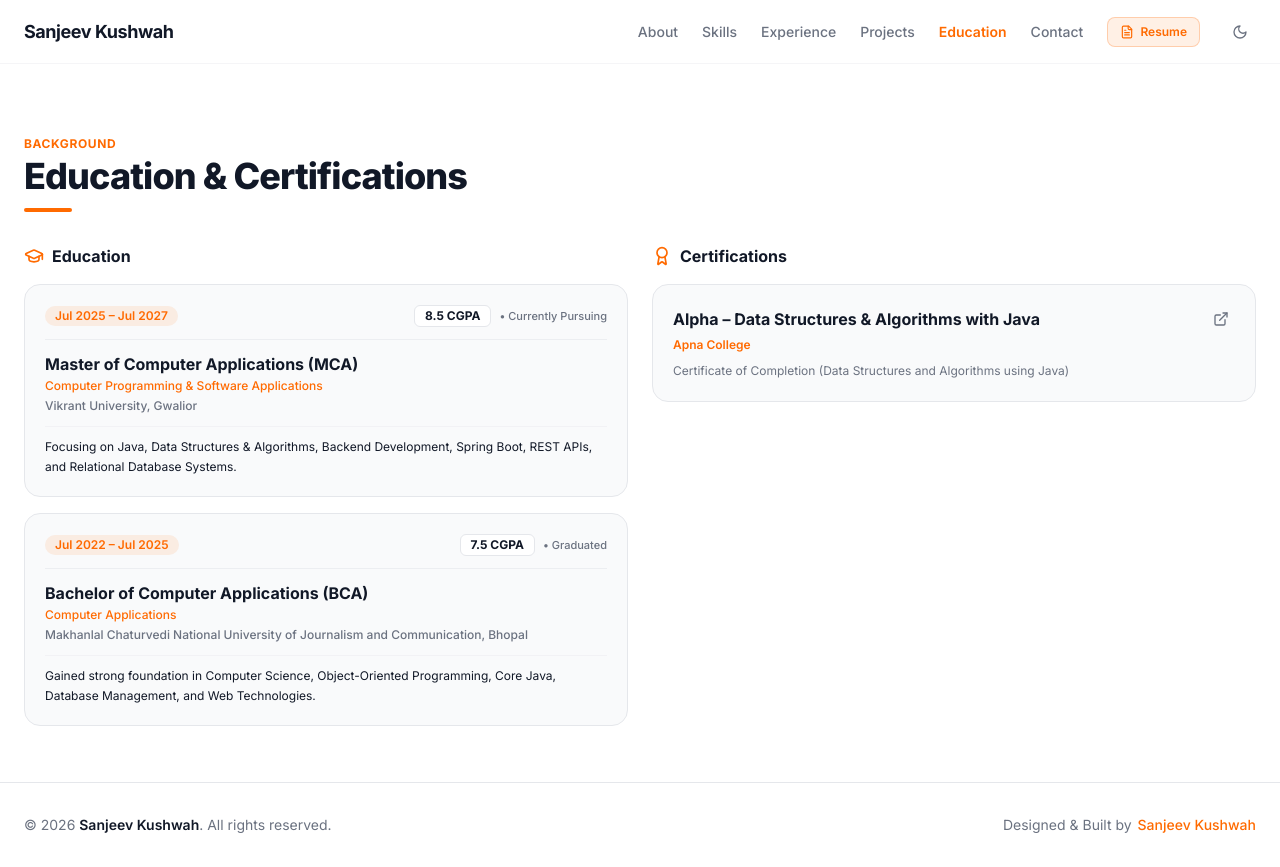
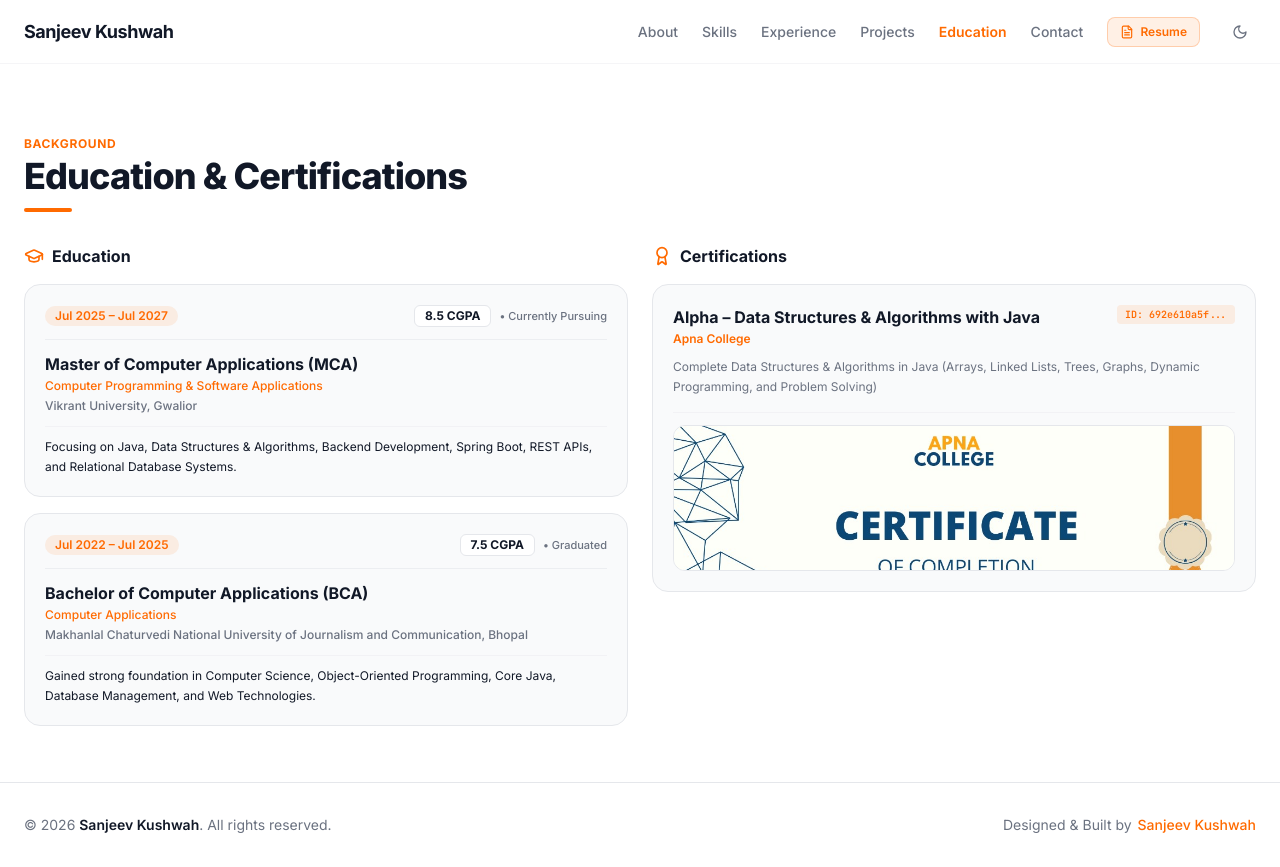
Before and after one commit to Sanjeev-Kushwah/Sanjeevkushwah-portfolio, a React (Vite) app: page /education in a window 1280 px wide. Built offline with nearby package versions, Linux system fonts and the light colour scheme.

Commit message:
Add Alpha DSA with Java certificate (Apna College) with image thumbnail and lightbox preview

```diff
--- a/src/components/Education.jsx
+++ b/src/components/Education.jsx
@@ -1,8 +1,11 @@
+import { useState } from 'react'
 import { education, certifications } from '../data'
 import { SectionHeading } from './About'
-import { GraduationCap, Award, ExternalLink } from 'lucide-react'
+import { GraduationCap, Award, ExternalLink, X, Eye } from 'lucide-react'
 
 export default function Education() {
+  const [activeCertificate, setActiveCertificate] = useState(null)
+
   return (
     <section id="education" className="py-10 md:py-14 max-w-7xl mx-auto px-6">
       <SectionHeading eyebrow="Background" title="Education & Certifications" />
@@ -57,26 +60,74 @@ export default function Education() {
               key={c.title}
               className="p-5 rounded-2xl bg-light-card dark:bg-dark-card border border-light-border dark:border-dark-border shadow-xs hover:border-brand/40 transition-all duration-200"
             >
-              <div className="flex items-center justify-between gap-2">
-                <h4 className="text-base font-bold text-light-text dark:text-dark-text">{c.title}</h4>
-                {c.link && (
-                  <a
-                    href={c.link}
-                    target="_blank"
-                    rel="noreferrer"
-                    aria-label="View certification details"
-                    className="p-1.5 rounded-lg text-light-muted dark:text-dark-muted hover:text-brand hover:bg-brand/10 transition-colors"
-                  >
-                    <ExternalLink className="w-4 h-4" />
-                  </a>
+              <div className="flex items-start justify-between gap-2">
+                <div>
+                  <h4 className="text-base font-bold text-light-text dark:text-dark-text">{c.title}</h4>
+                  <p className="mt-0.5 text-xs text-brand font-semibold">{c.issuer}</p>
+                </div>
+                {c.credentialId && (
+                  <span className="px-2 py-0.5 rounded bg-brand/10 text-brand text-[10px] font-mono font-semibold shrink-0">
+                    ID: {c.credentialId.slice(0, 10)}...
+                  </span>
                 )}
               </div>
-              <p className="mt-1 text-xs text-brand font-semibold">{c.issuer}</p>
-              <p className="mt-2 text-xs text-light-muted dark:text-dark-muted leading-relaxed">{c.detail}</p>
+
+              <p className="mt-2.5 text-xs text-light-muted dark:text-dark-muted leading-relaxed">{c.detail}</p>
+
+              {/* Certificate Image Preview */}
+              {c.image && (
+                <div className="mt-4 pt-3 border-t border-light-border/40 dark:border-dark-border/40">
+                  <div
+                    onClick={() => setActiveCertificate(c.image)}
+                    className="relative group cursor-pointer overflow-hidden rounded-xl border border-light-border dark:border-dark-border bg-light-bg dark:bg-dark-bg"
+                  >
+                    <img
+                      src={c.image}
+                      alt={c.title}
+                      className="w-full h-36 object-cover object-top transition-transform duration-300 group-hover:scale-105"
+                    />
+                    <div className="absolute inset-0 bg-dark-bg/60 opacity-0 group-hover:opacity-100 transition-opacity duration-200 flex items-center justify-center gap-2 text-white text-xs font-semibold">
+                      <Eye className="w-4 h-4" /> Click to View Certificate
+                    </div>
+                  </div>
+                </div>
+              )}
             </div>
           ))}
         </div>
       </div>
+
+      {/* Certificate Modal Lightbox */}
+      {activeCertificate && (
+        <div
+          onClick={() => setActiveCertificate(null)}
+          className="fixed inset-0 z-50 bg-black/80 backdrop-blur-sm flex items-center justify-center p-4 animate-fade-in"
+        >
+          <div
+            onClick={(e) => e.stopPropagation()}
+            className="relative max-w-4xl w-full bg-light-card dark:bg-dark-card rounded-2xl overflow-hidden shadow-2xl border border-light-border dark:border-dark-border"
+          >
+            <div className="flex items-center justify-between p-4 border-b border-light-border dark:border-dark-border">
+              <p className="text-sm font-bold text-light-text dark:text-dark-text">
+                Alpha – Data Structures & Algorithms with Java (Apna College)
+              </p>
+              <button
+                onClick={() => setActiveCertificate(null)}
+                className="p-1.5 rounded-lg text-light-muted hover:text-brand dark:text-dark-muted dark:hover:text-brand transition-colors"
+              >
+                <X className="w-5 h-5" />
+              </button>
+            </div>
+            <div className="p-4 bg-black/10 flex justify-center">
+              <img
+                src={activeCertificate}
+                alt="Certificate of Completion"
+                className="max-h-[75vh] w-auto object-contain rounded-lg shadow-lg"
+              />
+            </div>
+          </div>
+        </div>
+      )}
     </section>
   )
 }
--- a/src/data.js
+++ b/src/data.js
@@ -101,7 +101,8 @@ export const certifications = [
   {
     title: 'Alpha – Data Structures & Algorithms with Java',
     issuer: 'Apna College',
-    detail: 'Certificate of Completion (Data Structures and Algorithms using Java)',
-    link: 'https://www.linkedin.com/in/sanjeev-kushwah/',
+    credentialId: '692e610a5f6fe6375d0de2a9',
+    detail: 'Complete Data Structures & Algorithms in Java (Arrays, Linked Lists, Trees, Graphs, Dynamic Programming, and Problem Solving)',
+    image: '/certificate-dsa-java.jpg',
   },
 ]
```
Also changed, not shown: certificate-dsa-java.jpg (added), public/certificate-dsa-java.jpg (added).
